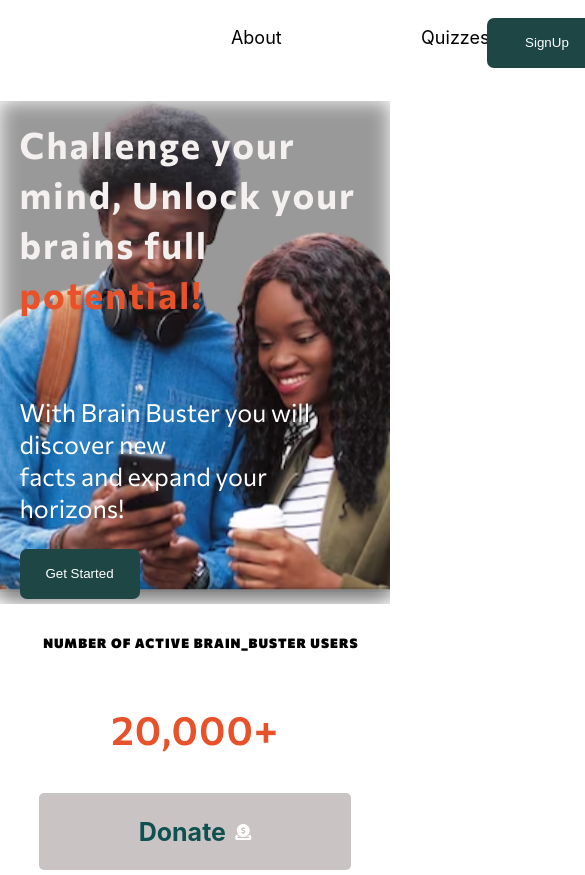
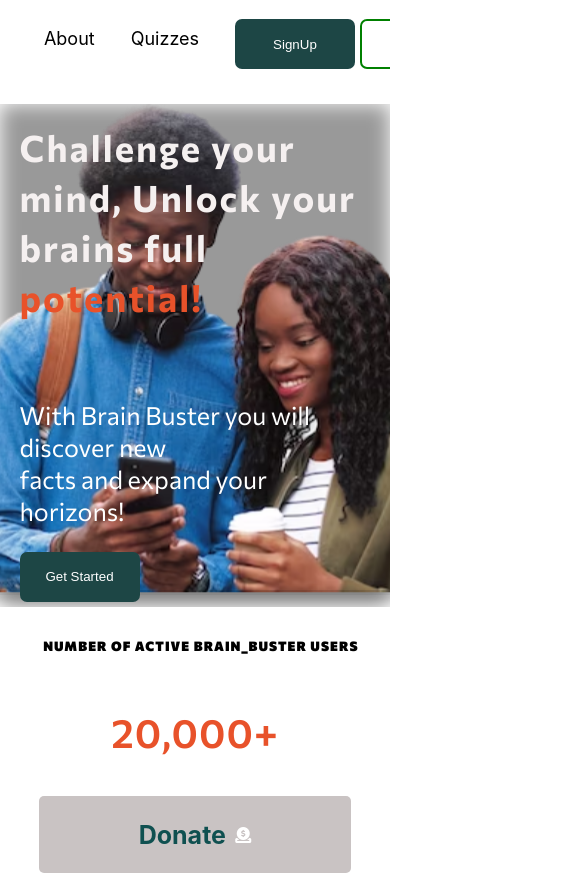
Before and after one commit to clint360/brain-buster-frontend, a React (Create React App) app: page / in a window 390 px wide. Shown: the top 875 px of the page, 585 px wide, since content can reach past the window. Built offline with nearby package versions, Linux system fonts and the light colour scheme.

Commit message:
edit navbar

```diff
--- a/src/core/components/organisms/navbar/navBar.css
+++ b/src/core/components/organisms/navbar/navBar.css
@@ -1,10 +1,11 @@
 .navbar {
   width: 100%;
-  height: 85px;
+  height: 88px;
   display: flex;
   justify-content: center;
   align-items: center;
   flex-direction: column;
+  overflow: hidden;
   /*  background-color: yellowgreen; */
 }
 
@@ -48,7 +49,7 @@
   .navcont {
     width: 90%;
     display: flex;
-    justify-content: space-evenly;
+    justify-content: center;
     align-items: center;
   }
 
@@ -65,6 +66,13 @@
     gap: 2%;
   }
 
+  .navLinks ul {
+    width: 340px;
+    display: flex;
+    justify-content: center;
+    gap: 12%;
+  }
+
   .logoCont {
     display: none;
   }
```
